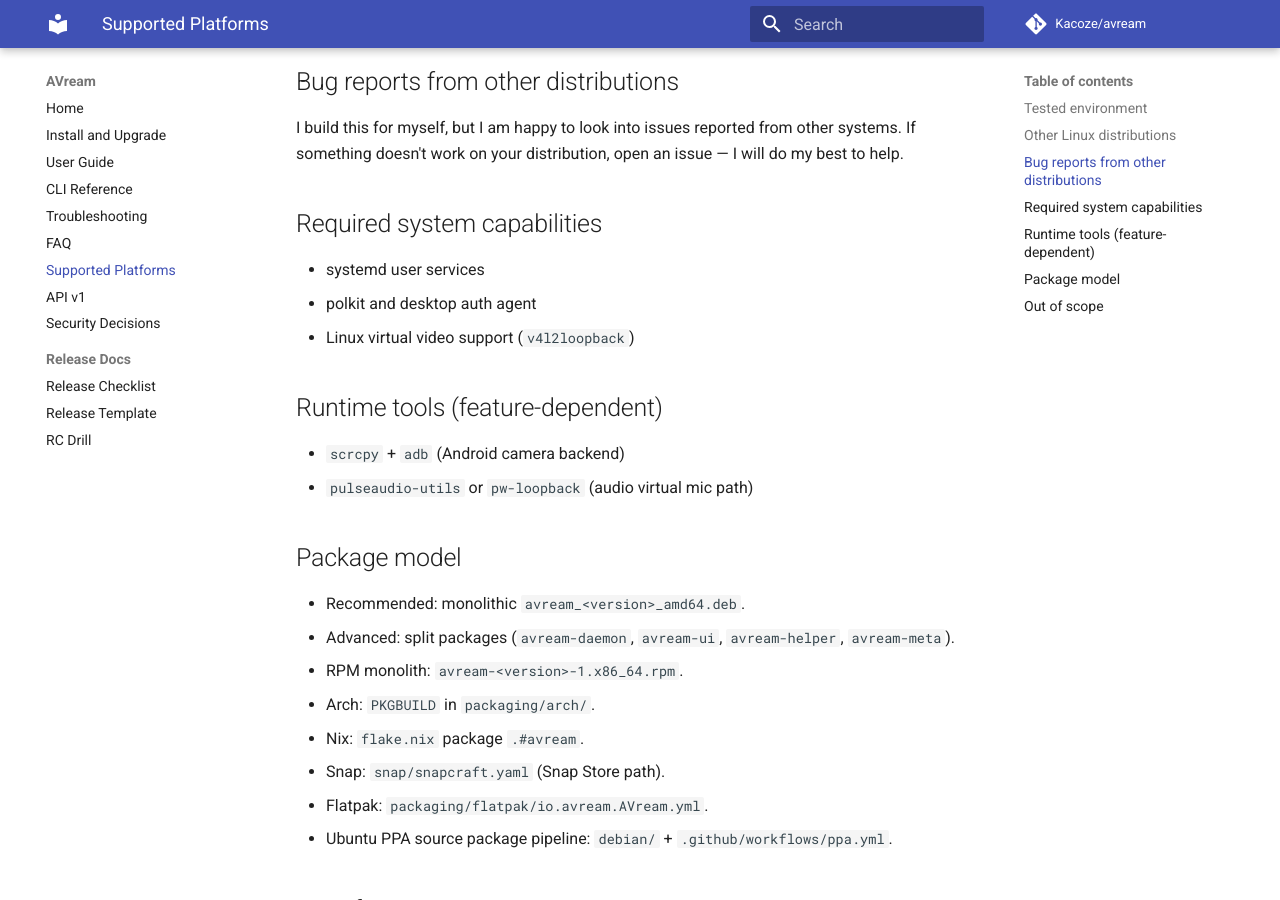
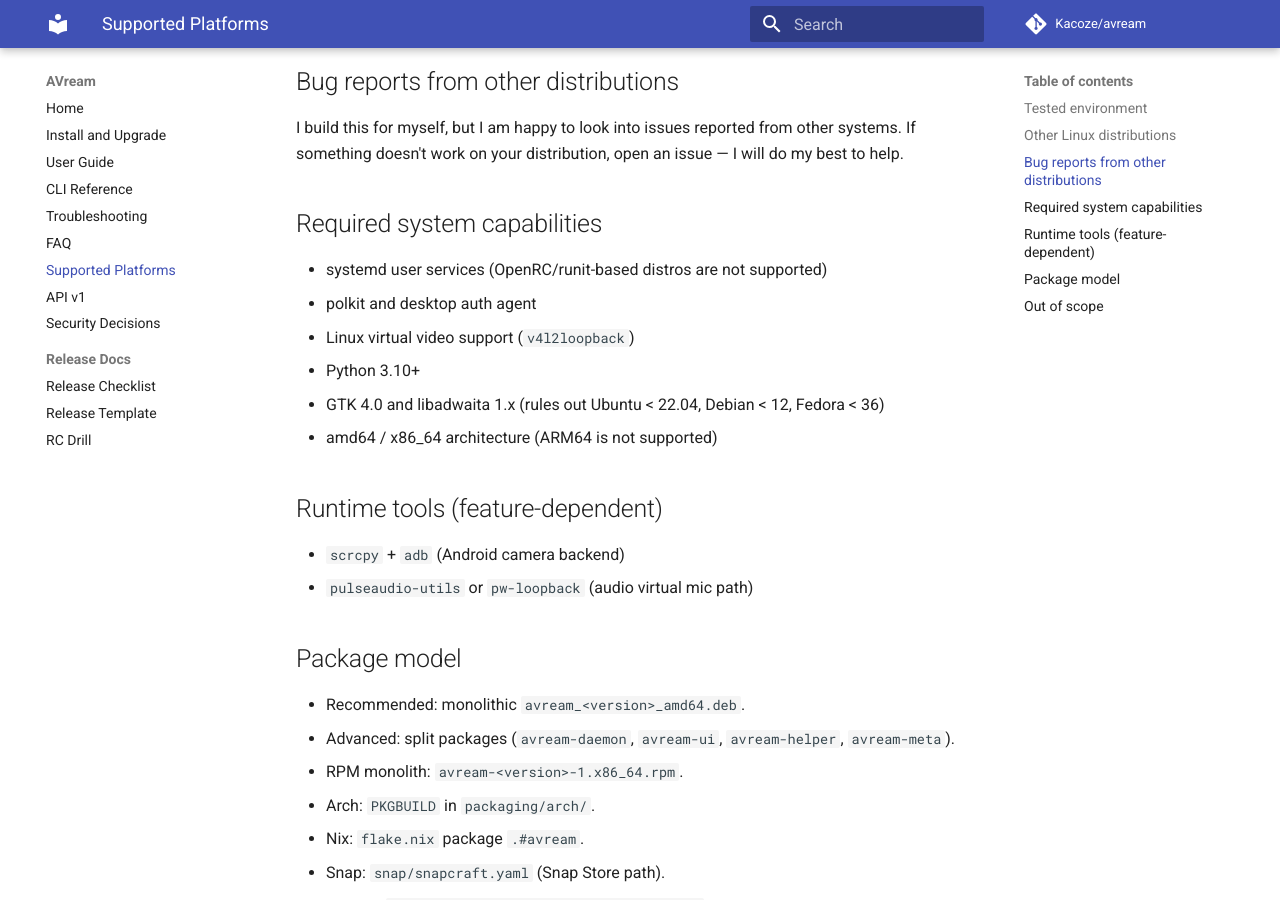
Before and after one commit to Kacoze/avream, an MkDocs documentation site: the page built from docs/SUPPORTED_PLATFORMS.md, in a window 1280 px wide and 900 px high, scrolled down 643 px. Built offline with MkDocs 1.6.1 and Material for MkDocs 9.7.7, drawn with Linux system fonts in a browser that asks for light colours; comment, search, counter and statistics services are not loaded.

Commit message:
docs: clarify hard requirements in SUPPORTED_PLATFORMS
List explicit hard requirements: systemd, GTK 4 + libadwaita 1.x,
Python 3.10+, amd64 only, polkit. Consistent with compatibility
fixes from the previous commit.

Co-Authored-By: Claude Sonnet 4.6 <noreply@anthropic.com>

```diff
--- a/docs/SUPPORTED_PLATFORMS.md
+++ b/docs/SUPPORTED_PLATFORMS.md
@@ -29,9 +29,12 @@ If something doesn't work on your distribution, open an issue — I will do my b
 
 ## Required system capabilities
 
-- systemd user services
+- systemd user services (OpenRC/runit-based distros are not supported)
 - polkit and desktop auth agent
 - Linux virtual video support (`v4l2loopback`)
+- Python 3.10+
+- GTK 4.0 and libadwaita 1.x (rules out Ubuntu < 22.04, Debian < 12, Fedora < 36)
+- amd64 / x86_64 architecture (ARM64 is not supported)
 
 ## Runtime tools (feature-dependent)
 
```
